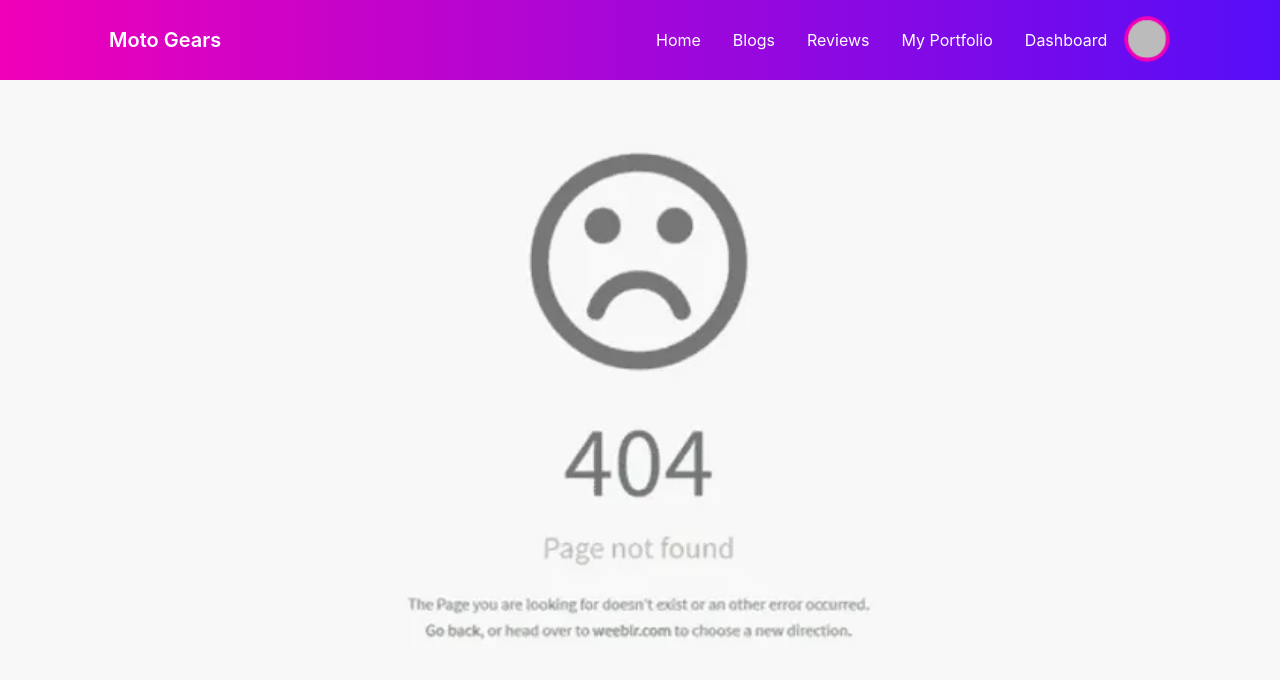
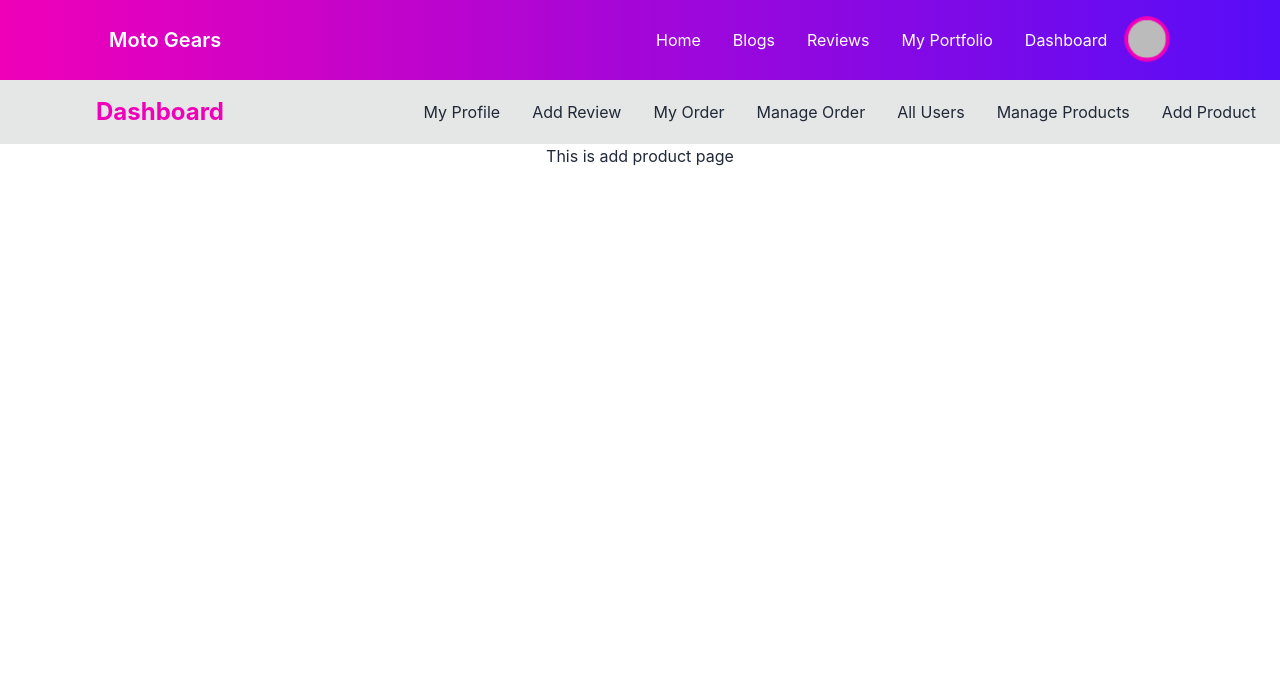
Before and after one commit to MD-Jubayer-Khan/moto-gears-manufacture-client, a React (Create React App) app: page /dashboard/addProduct in a window 1280 px wide. Shown: the top 680 px of the page. Built offline with nearby package versions, Linux system fonts and the light colour scheme; no server answers; sample sign-in values are in the browser's storage.

Commit message:
create all dashboard page and set up nested route

```diff
--- a/src/App.js
+++ b/src/App.js
@@ -9,6 +9,13 @@ import NotFound from './Shared/NotFound';
 import Login from './UserAuth/Login';
 import RequireAuth from './UserAuth/RequireAuth';
 import SignUp from './UserAuth/SignUp';
+import MyProfile from './Pages/Dashboard/MyProfile'
+import AddProduct from './Pages/Dashboard/AddProduct';
+import ManageProducts from './Pages/Dashboard/ManageProducts';
+import AllUser from './Pages/Dashboard/AllUser';
+import ManageOrder from './Pages/Dashboard/ManageOrder';
+import MyOrder from './Pages/Dashboard/MyOrder';
+import AddReview from './Pages/Dashboard/AddReview';
 
 function App() {
   return (
@@ -30,7 +37,15 @@ function App() {
             <RequireAuth>
               <Dashboard></Dashboard>
             </RequireAuth>
-             }></Route>
+             }>
+              <Route index element={<MyProfile></MyProfile>}></Route>
+              <Route path='addProduct' element={<AddProduct></AddProduct>}></Route>
+              <Route path='manageProduct' element={<ManageProducts></ManageProducts>}></Route>
+              <Route path='allUser' element={<AllUser></AllUser>}></Route>
+              <Route path='manageOrder' element={<ManageOrder></ManageOrder>}></Route>
+              <Route path='myOrder' element={<MyOrder></MyOrder>}></Route>
+              <Route path='addReview' element={<AddReview></AddReview>}></Route>
+             </Route>
           <Route path='*' element={<NotFound></NotFound>}></Route>
      </Routes>
     </div>
--- /dev/null
+++ b/src/Pages/Dashboard/AddProduct.js
@@ -0,0 +1,11 @@
+import React from 'react';
+
+const AddProduct = () => {
+    return (
+        <div>
+            <h1>This is add product page</h1>
+        </div>
+    );
+};
+
+export default AddProduct;<h1>This is add product page</h1>
--- /dev/null
+++ b/src/Pages/Dashboard/AddReview.js
@@ -0,0 +1,11 @@
+import React from 'react';
+
+const AddReview = () => {
+    return (
+        <div>
+           <h1>This is add review page</h1>
+        </div>
+    );
+};
+
+export default AddReview;
--- /dev/null
+++ b/src/Pages/Dashboard/AllUser.js
@@ -0,0 +1,11 @@
+import React from 'react';
+
+const AllUser = () => {
+    return (
+        <div>
+            <h1>This is all uers page</h1>
+        </div>
+    );
+};
+
+export default AllUser;<h1>This is all uers page</h1>
--- a/src/Pages/Dashboard/Dashboard.js
+++ b/src/Pages/Dashboard/Dashboard.js
@@ -1,5 +1,5 @@
 import React from 'react';
-import { Outlet } from 'react-router-dom';
+import { Link, Outlet } from 'react-router-dom';
 
 const Dashboard = () => {
     return (
@@ -17,13 +17,13 @@ const Dashboard = () => {
               <div class="flex-none hidden lg:block">
                 <ul class="menu menu-horizontal">
                   {/* <!-- Navbar menu content here --> */}
-                  <li><a>My Profile</a></li>
-                  <li><a>Add Review</a></li>
-                  <li><a>My Order</a></li>
-                  <li><a>Manage Order</a></li>
-                  <li><a> All Users</a></li>
-                  <li><a>Manage Products</a></li>
-                  <li><a>Add Product </a></li>
+                    <li><Link to='/dashboard'>My Profile</Link></li>
+                    <li><Link to='/dashboard/addReview'>Add Review</Link></li>
+                    <li><Link to='/dashboard/myOrder'>My Order</Link></li>
+                    <li><Link to='/dashboard/manageOrder'>Manage Order</Link></li>
+                    <li><Link to='/dashboard/allUser'> All Users</Link></li>
+                    <li><Link to='/dashboard/manageProduct'>Manage Products</Link></li>
+                    <li><Link to='/dashboard/addProduct'>Add Product </Link></li>
                 </ul>
               </div>
             </div>
@@ -34,13 +34,13 @@ const Dashboard = () => {
             <label for="my-drawer-3" class="drawer-overlay"></label>
             <ul class="menu p-4 overflow-y-auto w-80 bg-base-100">
               {/* <!-- Sidebar content here --> */}
-                  <li><a>My Profile</a></li>
-                  <li><a>Add Review</a></li>
-                  <li><a>My Order</a></li>
-                  <li><a>Manage Order</a></li>
-                  <li><a> All Users</a></li>
-                  <li><a>Manage Products</a></li>
-                  <li><a>Add Product </a></li>
+                 <li><Link to='/dashboard'>My Profile</Link></li>
+                  <li><Link to='/dashboard/addReview'>Add Review</Link></li>
+                  <li><Link to='/dashboard/myOrder'>My Order</Link></li>
+                  <li><Link to='/dashboard/manageOrder'>Manage Order</Link></li>
+                  <li><Link to='/dashboard/allUser'> All Users</Link></li>
+                  <li><Link to='/dashboard/manageProduct'>Manage Products</Link></li>
+                  <li><Link to='/dashboard/addProduct'>Add Product </Link></li>
             </ul>
           </div>
         </div>
--- /dev/null
+++ b/src/Pages/Dashboard/ManageOrder.js
@@ -0,0 +1,11 @@
+import React from 'react';
+
+const ManageOrder = () => {
+    return (
+        <div>
+            <h1>This is manage order page</h1>
+        </div>
+    );
+};
+
+export default ManageOrder;<h1>This is manage order page</h1>
--- /dev/null
+++ b/src/Pages/Dashboard/ManageProducts.js
@@ -0,0 +1,11 @@
+import React from 'react';
+
+const ManageProducts = () => {
+    return (
+        <div>
+            <h1>This is manage products page</h1>
+        </div>
+    );
+};
+
+export default ManageProducts;<h1>This is manage products page</h1>
--- /dev/null
+++ b/src/Pages/Dashboard/MyOrder.js
@@ -0,0 +1,11 @@
+import React from 'react';
+
+const MyOrder = () => {
+    return (
+        <div>
+            <h1>This is my order page</h1>
+        </div>
+    );
+};
+
+export default MyOrder;<h1>This is my order page</h1>
--- /dev/null
+++ b/src/Pages/Dashboard/MyProfile.js
@@ -0,0 +1,11 @@
+import React from 'react';
+
+const MyProfile = () => {
+    return (
+        <div>
+            <h1>This is my profile page</h1>
+        </div>
+    );
+};
+
+export default MyProfile;
```
